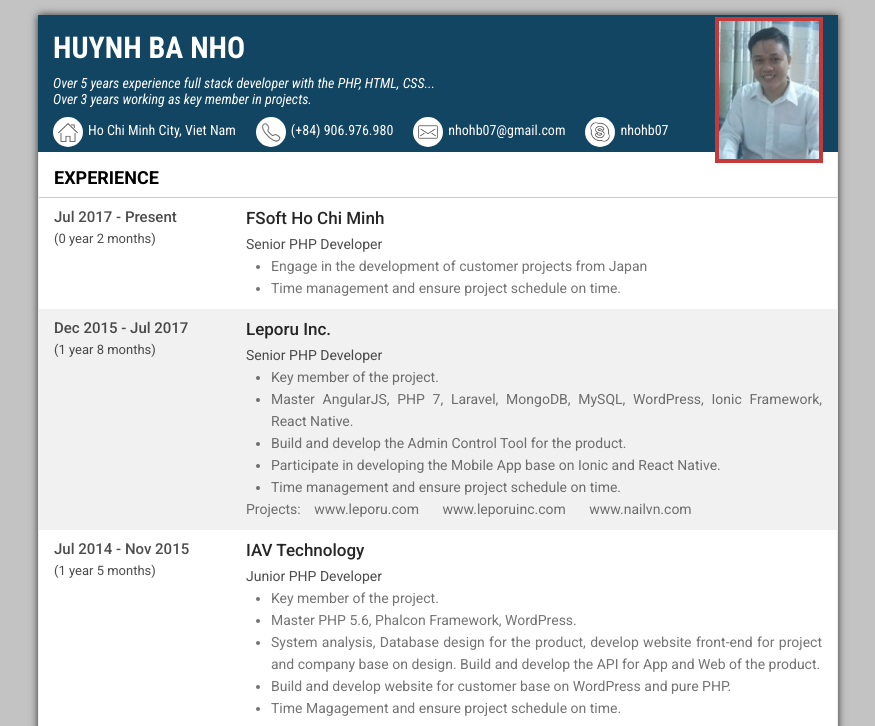
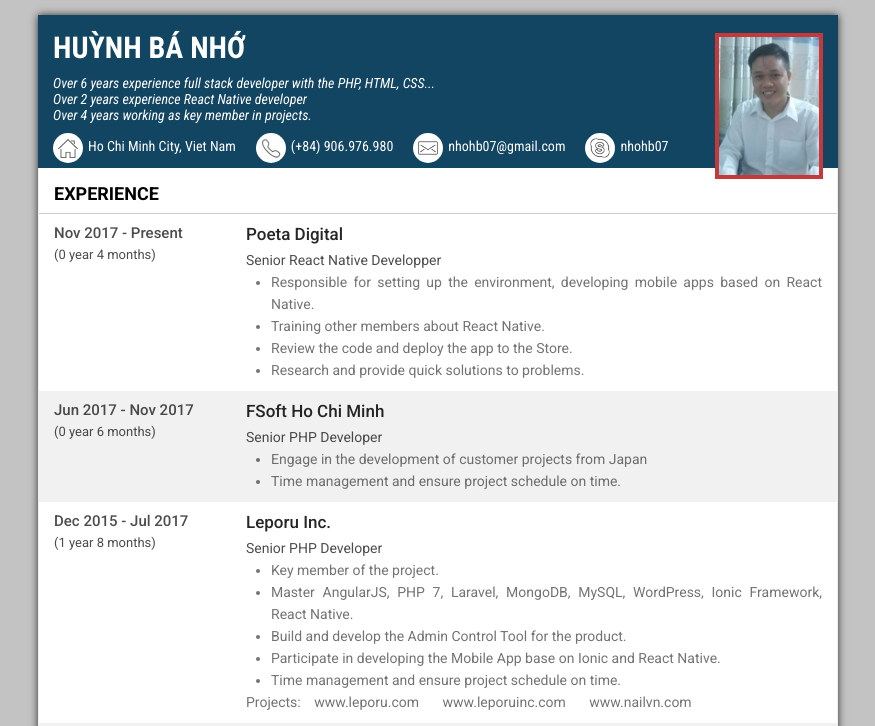
Before and after one commit to nhohb07/nhohb07.github.io, a plain HTML site: page index.html in a window 1280 px wide. Shown: the top 726 px of the page, without its empty margins (202-1077 px from the left). Drawn offline with Linux system fonts and the light colour scheme.

Commit message:
Update Poeta Digital

```diff
--- a/index.html
+++ b/index.html
@@ -1,5 +1,6 @@
 <!DOCTYPE html>
 <html>
+
 <head>
   <title>Huynh Ba Nho - Curriculum Vitae</title>
   <meta charset="UTF-8">
@@ -10,24 +11,28 @@
   <link href="https://fonts.googleapis.com/css?family=Roboto:300,300i,400,400i,500,500i,700,700i" rel="stylesheet">
 
   <script>
-      (function(i,s,o,g,r,a,m){i['GoogleAnalyticsObject']=r;i[r]=i[r]||function(){
-      (i[r].q=i[r].q||[]).push(arguments)},i[r].l=1*new Date();a=s.createElement(o),
-      m=s.getElementsByTagName(o)[0];a.async=1;a.src=g;m.parentNode.insertBefore(a,m)
-      })(window,document,'script','https://www.google-analytics.com/analytics.js','ga');
+    (function (i, s, o, g, r, a, m) {
+      i['GoogleAnalyticsObject'] = r; i[r] = i[r] || function () {
+        (i[r].q = i[r].q || []).push(arguments)
+      }, i[r].l = 1 * new Date(); a = s.createElement(o),
+        m = s.getElementsByTagName(o)[0]; a.async = 1; a.src = g; m.parentNode.insertBefore(a, m)
+    })(window, document, 'script', 'https://www.google-analytics.com/analytics.js', 'ga');
 
     ga('create', 'UA-93915419-1', 'auto');
     ga('send', 'pageview');
 
   </script>
 </head>
+
 <body>
   <div class="cv-container">
     <header>
       <div class="pull-left">
-          <h1 class="my-name">Huynh Ba Nho</h1>
+        <h1 class="my-name">Huỳnh Bá Nhớ</h1>
         <p class="my-description">
-            Over 5 years experience full stack developer with the PHP, HTML, CSS...<br>
-            Over 3 years working as key member in projects.
+          Over 6 years experience full stack developer with the PHP, HTML, CSS...
+          <br> Over 2 years experience React Native developer
+          <br> Over 4 years working as key member in projects.
         </p>
         <div class="my-contact">
           <div class="contact-item contact-address">
@@ -69,8 +74,27 @@
 
           <div class="list-item">
             <div class="list-item-time">
-                Jul 2017 - Present
-                <p>(0 year 2 months)</p>
+              Nov 2017 - Present
+              <p>(0 year 4 months)</p>
+            </div>
+            <div class="list-item-info">
+              <h3 class="list-item-info-bold">Poeta Digital</h3>
+              <div class="list-item-info-description">
+                <div class="experience-position">Senior React Native Developper</div>
+                <ul>
+                  <li>Responsible for setting up the environment, developing mobile apps based on React Native.</li>
+                  <li>Training other members about React Native.</li>
+                  <li>Review the code and deploy the app to the Store.</li>
+                  <li>Research and provide quick solutions to problems.</li>
+                </ul>
+              </div>
+            </div>
+          </div>
+
+          <div class="list-item">
+            <div class="list-item-time">
+              Jun 2017 - Nov 2017
+              <p>(0 year 6 months)</p>
             </div>
             <div class="list-item-info">
               <h3 class="list-item-info-bold">FSoft Ho Chi Minh</h3>
@@ -122,9 +146,8 @@
                   <li>Key member of the project.</li>
                   <li>Master PHP 5.6, Phalcon Framework, WordPress.</li>
                   <li>
-                      System analysis, Database design for the product,
-                      develop website front-end for project and company base on design.
-                      Build and develop the API for App and Web of the product.
+                    System analysis, Database design for the product, develop website front-end for project and company base on design. Build
+                    and develop the API for App and Web of the product.
                   </li>
                   <li>Build and develop website for customer base on WordPress and pure PHP.</li>
                   <li>Time Magagement and ensure project schedule on time.</li>
@@ -142,8 +165,8 @@
               <h3 class="list-item-info-bold">Huynh Nguyen Co.,Ltd</h3>
               <div class="list-item-info-description">
                 <div class="experience-position">Junior PHP Developer</div>
-                  Develop company projects and clients based on OpenCart, CodeIgniter, Zend Framework,
-                  custom template, create new module based on requirements.
+                Develop company projects and clients based on OpenCart, CodeIgniter, Zend Framework, custom template, create new module based
+                on requirements.
               </div>
             </div>
           </div>
@@ -304,7 +327,7 @@
                   <i class="check"></i>
                   <i class="check"></i>
                   <i class="check"></i>
-                    <i></i>
+                  <i class="check"></i>
                   <i></i>
                 </div>
               </div>
@@ -383,9 +406,10 @@
 
     </main>
     <footer>
-        Enjoy exploring new technologies, make it easier for me to develop, debug, and complete for work.
-        Wishing to play badminton to improve health.
+      Enjoy exploring new technologies, make it easier for me to develop, debug, and complete for work. Wishing to play badminton
+      to improve health.
     </footer>
   </div>
 </body>
+
 </html>
```
Also changed, not shown: 1 other file. Lines whose indentation alone changed are shown as unchanged.
